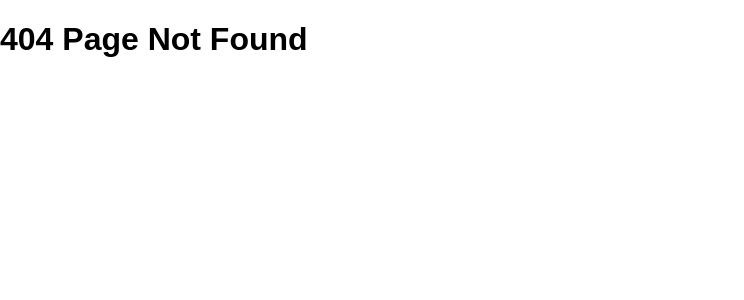
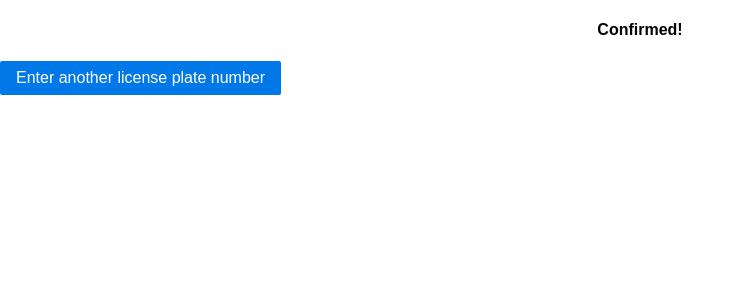
Before and after one commit to davidcbalsley/final-project, a React (Create React App) app in the folder client/: page /WorkerConfirmation in a window 1280 px wide. Before the commit this address had no page. Shown: the top 300 px of the page, without its empty margins (0-744 px from the left). Built offline with nearby package versions, Linux system fonts and the light colour scheme.

Commit message:
Worker confirmation

```diff
--- a/client/src/App.js
+++ b/client/src/App.js
@@ -8,6 +8,7 @@ import ClientCreateLicensePlates from "./pages/ClientCreateLicensePlates";
 import ClientConfirmation from "./pages/ClientConfirmation";
 import WorkerEnterLicensePlate from "./pages/WorkerEnterLicensePlate";
 import WorkerViewClientInfo from "./pages/WorkerViewClientInfo";
+import WorkerConfirmation from "./pages/WorkerConfirmation";
 import NoMatch from "./pages/NoMatch";
 
 function App() {
@@ -23,6 +24,7 @@ function App() {
           <Route exact path="/ClientConfirmation" component={ClientConfirmation} />
           <Route exact path="/WorkerEnterLicensePlate" component={WorkerEnterLicensePlate} />
           <Route exact path="/WorkerViewClientInfo" component={WorkerViewClientInfo} />
+          <Route exact path="/WorkerConfirmation" component={WorkerConfirmation} />
           <Route component={NoMatch} />
         </Switch>
       </div>
--- /dev/null
+++ b/client/src/pages/WorkerConfirmation.js
@@ -0,0 +1,14 @@
+import React from "react";
+
+function WorkerConfirmation() {
+    return(
+        <div>
+            {/* Page title */}
+            <h4 className="content-head" style={{ textAlign: "center" }}>Confirmed!</h4>
+
+            <button type="submit" className="pure-button pure-button-primary">Enter another license plate number</button>
+        </div>
+    );
+}
+
+export default WorkerConfirmation;
```
